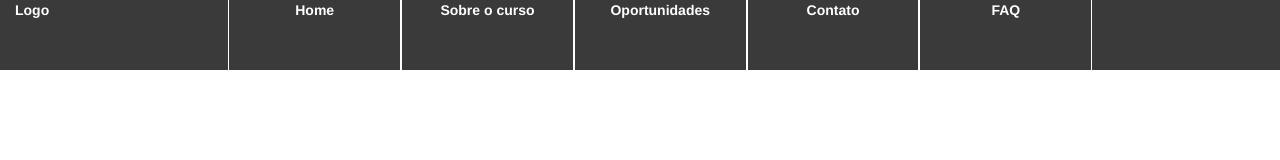
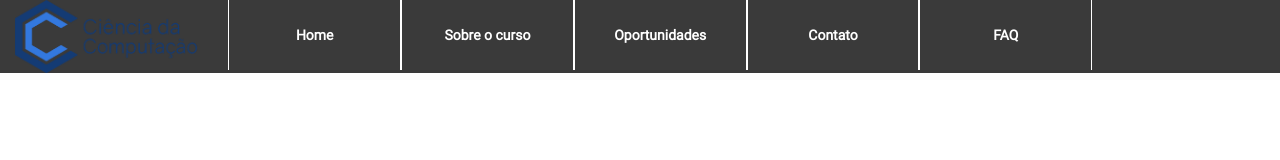
Before and after one commit to petbccufscar/site-enc, a plain HTML site: page index.html in a window 1280 px wide. Drawn offline with nearby package versions, Linux system fonts and the light colour scheme.

Commit message:
Reestruturando pastas e fazendo navbar

```diff
--- /dev/null
+++ b/css/style.css
@@ -0,0 +1,42 @@
+
+body {
+  margin: 0px;
+  padding: 0px;
+}
+
+@font-face {
+  font-family: Roboto;
+  src: url(fonts/Roboto-Regular.ttf);
+}
+
+.header {
+  font-family: Roboto;
+  font-weight: bold;
+  color: white;
+  width: 100%;
+  background-color: #3A3A3A;
+}
+
+.menu_item {
+  height:100%;
+  margin: auto;
+  border-style: solid;
+  border-width: 0px 1px 0px 1px;
+  height: 70px;
+  text-align: center;
+}
+
+.menu_item:hover {
+  background-color: #4E4E4E;
+  cursor: pointer;
+}
+
+.menu_item_content{
+  line-height: 70px;
+  vertical-align: middle;
+}
+
+.logo{
+  width: 100%;
+  height: 100%;
+}
--- a/index.html
+++ b/index.html
@@ -3,7 +3,7 @@
 <head>
 <title>Site ENC</title>
 <link rel="stylesheet" href="https://maxcdn.bootstrapcdn.com/bootstrap/3.4.1/css/bootstrap.min.css">
-<link rel="stylesheet" href="./style.css">
+<link rel="stylesheet" href="css/style.css">
 </head>
 
 <body>
@@ -12,15 +12,15 @@
 
   <div class="header container">
     <div class="row">
-      <div class="logo col-xs-2">Logo</div>
+      <div class="col-xs-2"><img class="logo" src="media/logo.png"></div>
       <div class="col-xs-10">
         <div class="header container">
           <div class="row">
-              <div class="menu_item col-sm-2">Home</div>
-              <div class="menu_item col-sm-2">Sobre o curso</div>
-              <div class="menu_item col-sm-2">Oportunidades</div>
-              <div class="menu_item col-sm-2">Contato</div>
-              <div class="menu_item col-sm-2">FAQ</div>
+              <div class="menu_item col-sm-2"><span class="menu_item_content">Home</span></div>
+              <div class="menu_item col-sm-2"><span class="menu_item_content">Sobre o curso</span></div>
+              <div class="menu_item col-sm-2"><span class="menu_item_content">Oportunidades</span></div>
+              <div class="menu_item col-sm-2"><span class="menu_item_content">Contato</span></div>
+              <div class="menu_item col-sm-2"><span class="menu_item_content">FAQ</span></div>
           </div>
         </div>
       </div>
--- a/style.css
+++ /dev/null
@@ -1,21 +0,0 @@
-
-body {
-  margin: 0px;
-  padding: 0px;
-}
-
-.header {
-
-  font-weight: bold;
-  color: white;
-  width: 100%;
-  background-color: #3A3A3A;
-}
-
-.menu_item {
-  margin: auto;
-  border-style: solid;
-  border-width: 0px 1px 0px 1px;
-  height: 70px;
-  text-align: center;
-}
```
Also changed, not shown: css/fonts/Roboto-Regular.ttf (added), js/index.js (added), media/logo.png (added).
